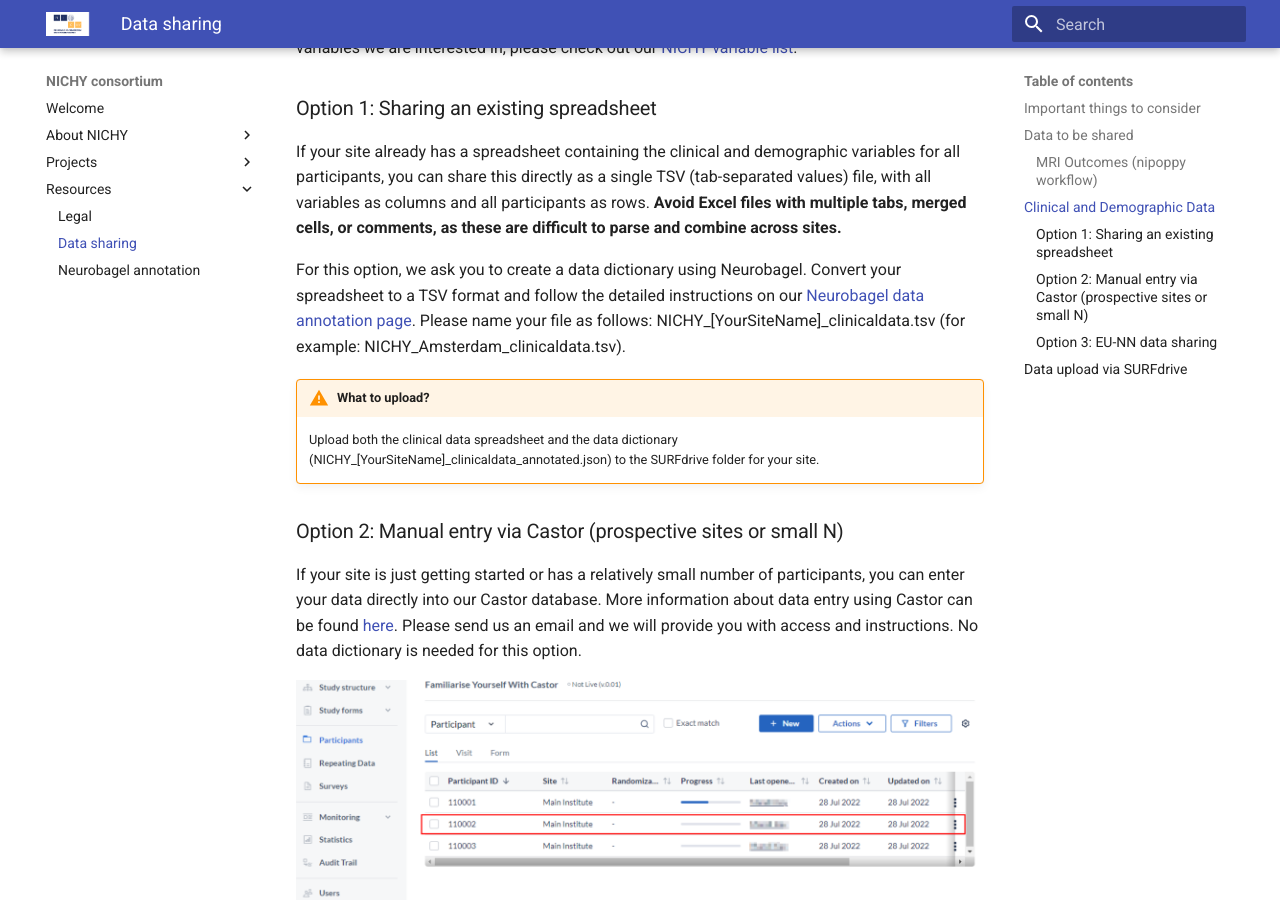
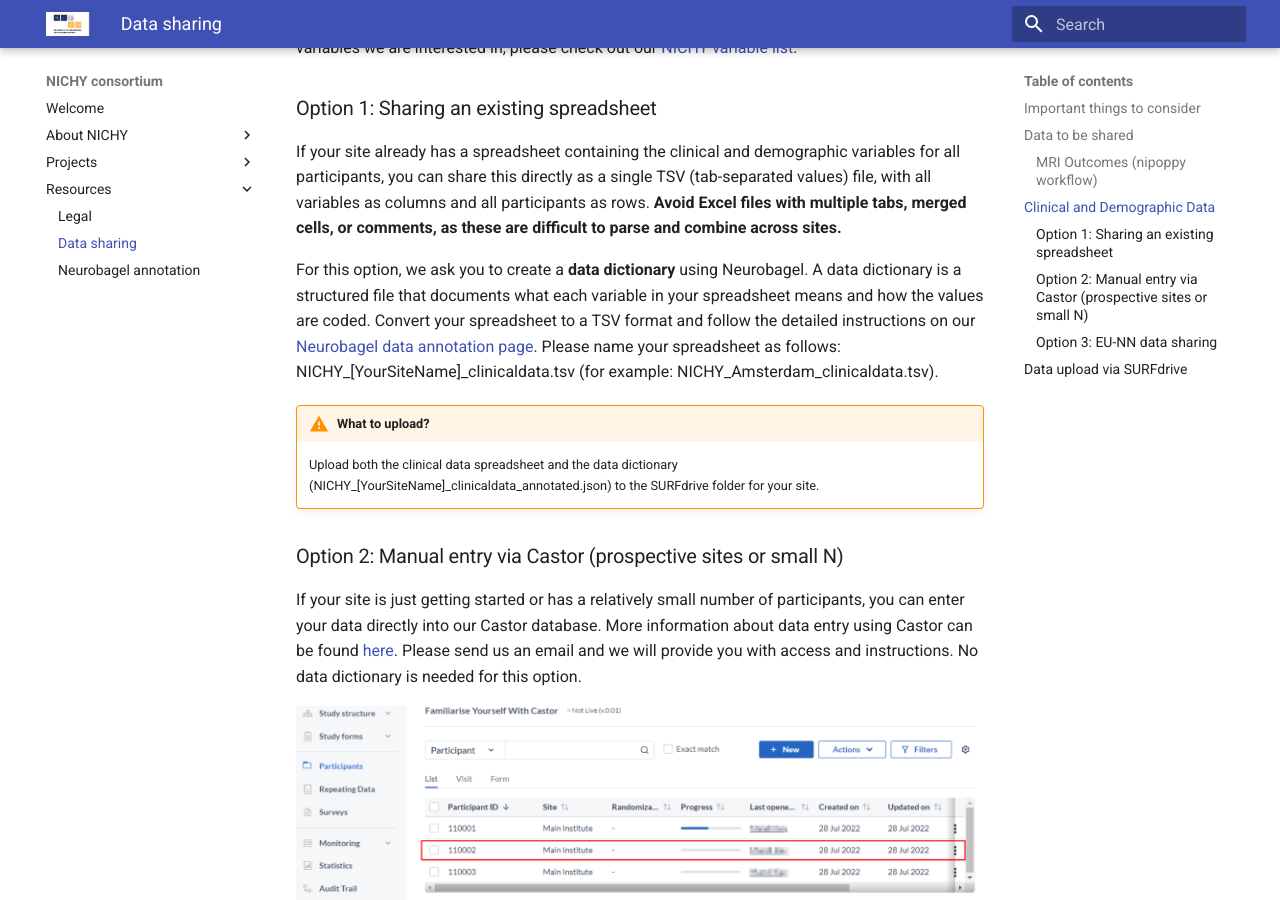
Before and after one commit to nichy-consortium/nichy, an MkDocs documentation site: the page built from docs/resources/how_to_guides/data_sharing.md, in a window 1280 px wide and 900 px high, scrolled down 1329 px. Built offline with MkDocs 1.6.1 and Material for MkDocs 9.7.7, drawn with Linux system fonts in a browser that asks for light colours.

Commit message:
Update data_sharing.md

```diff
--- a/docs/resources/how_to_guides/data_sharing.md
+++ b/docs/resources/how_to_guides/data_sharing.md
@@ -47,7 +47,7 @@
 
 If your site already has a spreadsheet containing the clinical and demographic variables for all participants, you can share this directly as a single TSV (tab-separated values) file, with all variables as columns and all participants as rows. **Avoid Excel files with multiple tabs, merged cells, or comments, as these are difficult to parse and combine across sites.**
 
-For this option, we ask you to create a data dictionary using Neurobagel. Convert your spreadsheet to a TSV format and follow the detailed instructions on our [Neurobagel data annotation page](./Neurobagel_data_annotation.md). Please name your file as follows: NICHY_[YourSiteName]_clinicaldata.tsv (for example: NICHY_Amsterdam_clinicaldata.tsv).
+For this option, we ask you to create a **data dictionary** using Neurobagel. A data dictionary is a structured file that documents what each variable in your spreadsheet means and how the values are coded. Convert your spreadsheet to a TSV format and follow the detailed instructions on our [Neurobagel data annotation page](./Neurobagel_data_annotation.md). Please name your spreadsheet as follows: NICHY_[YourSiteName]_clinicaldata.tsv (for example: NICHY_Amsterdam_clinicaldata.tsv).
 
 !!! warning "What to upload?"
     Upload both the clinical data spreadsheet and the data dictionary (NICHY_[YourSiteName]_clinicaldata_annotated.json) to the SURFdrive folder for your site.
```
